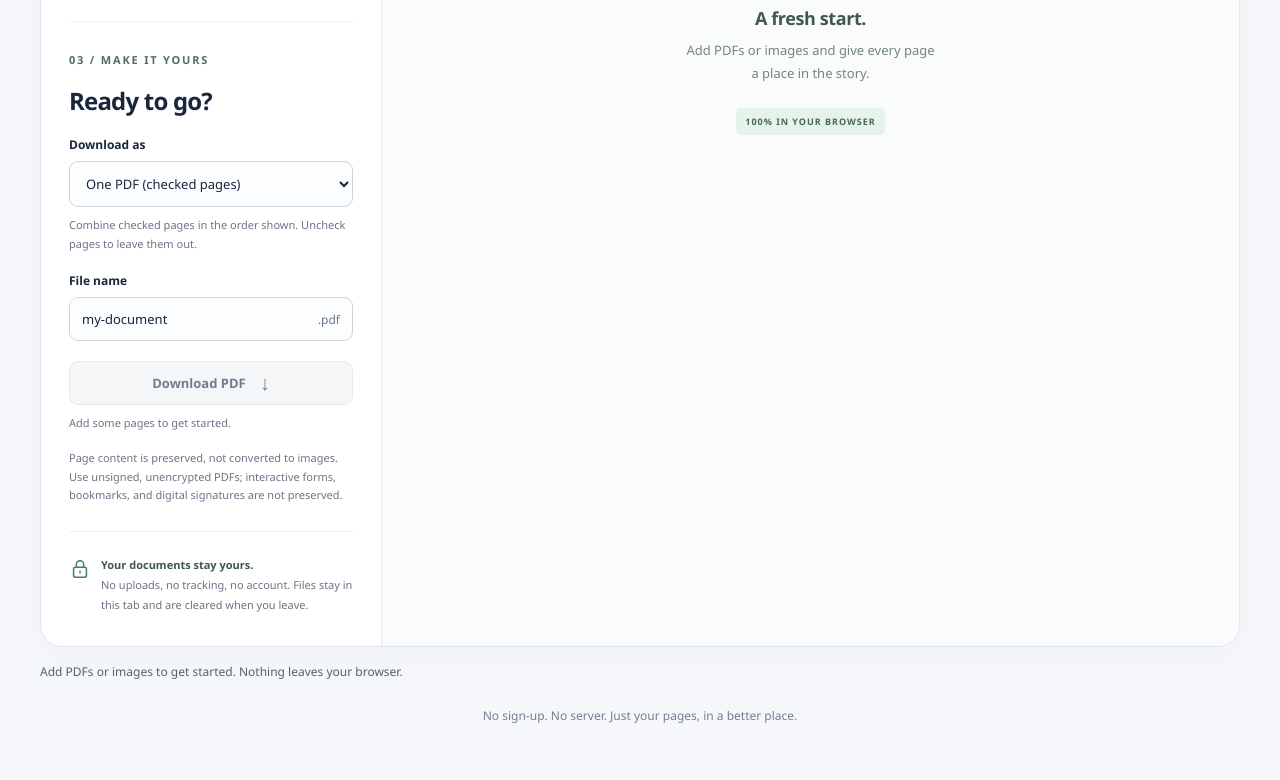
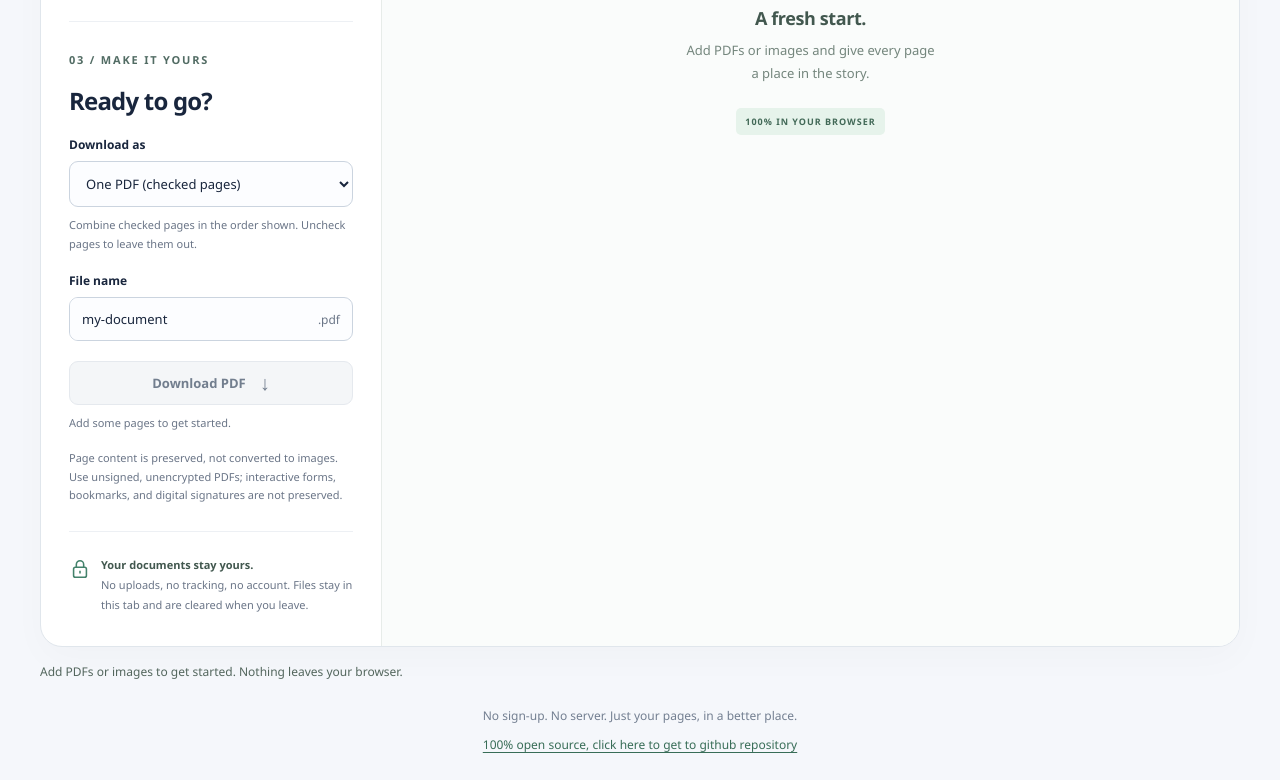
Before and after one commit to jlavista/pdf-manager, a plain HTML site: page index.html in a window 1280 px wide. Shown: the part 850-1630 px from the top of the page. Before the commit the page ends 1600 px from the top, so only its background shows below. Drawn offline with Linux system fonts and the light colour scheme.

Commit message:
Add open-source repository link to the footer
Co-authored-by: Copilot <223556219+Copilot@users.noreply.github.com>
Copilot-Session: ed4bf19a-c784-4f31-9558-6392ec76ae2d

```diff
--- a/index.html
+++ b/index.html
@@ -131,7 +131,10 @@
       <p id="error" class="error" role="alert" hidden></p>
       <p id="notice" class="notice" role="status" hidden></p>
     </div>
-    <footer>No sign-up. No server. Just your pages, in a better place.</footer>
+    <footer>
+      No sign-up. No server. Just your pages, in a better place.
+      <a href="https://github.com/jlavista/pdf-manager" target="_blank" rel="noopener noreferrer">100% open source, click here to get to github repository</a>
+    </footer>
     <noscript><p class="error">Please enable JavaScript to manage PDFs. Your files will stay in your browser.</p></noscript>
   </main>
   <template id="page-template">
--- a/styles.css
+++ b/styles.css
@@ -112,6 +112,9 @@ input[type="checkbox"] { width: 16px; height: 16px; margin: 0; accent-color: #38
 .error { color: #b42336; font-size: 13px; line-height: 1.6; white-space: pre-line; overflow-wrap: anywhere; }
 .notice { color: #856024; white-space: pre-line; }
 footer { text-align: center; color: #737f91; font-size: 12px; padding: 22px 0 0; line-height: 1.8; }
+footer a { display: block; margin-top: 8px; color: #386d57; text-underline-offset: 3px; }
+footer a:hover { color: #1c3a2e; }
+footer a:focus-visible { outline: 3px solid #a8d9c1; outline-offset: 3px; border-radius: 4px; }
 
 @media (max-width: 950px) {
   .workspace { grid-template-columns: 300px minmax(0, 1fr); }
```
